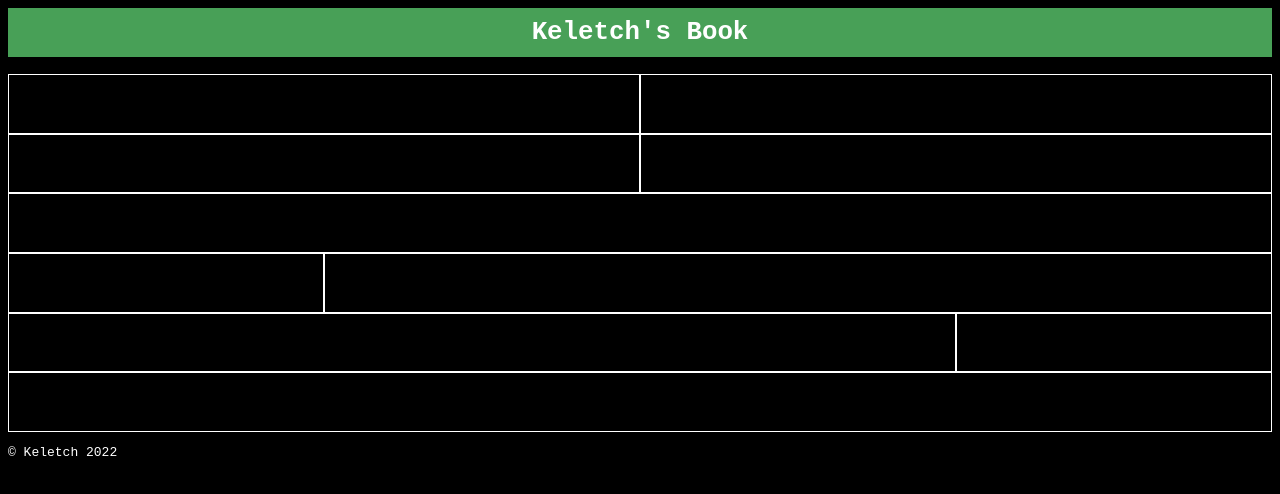
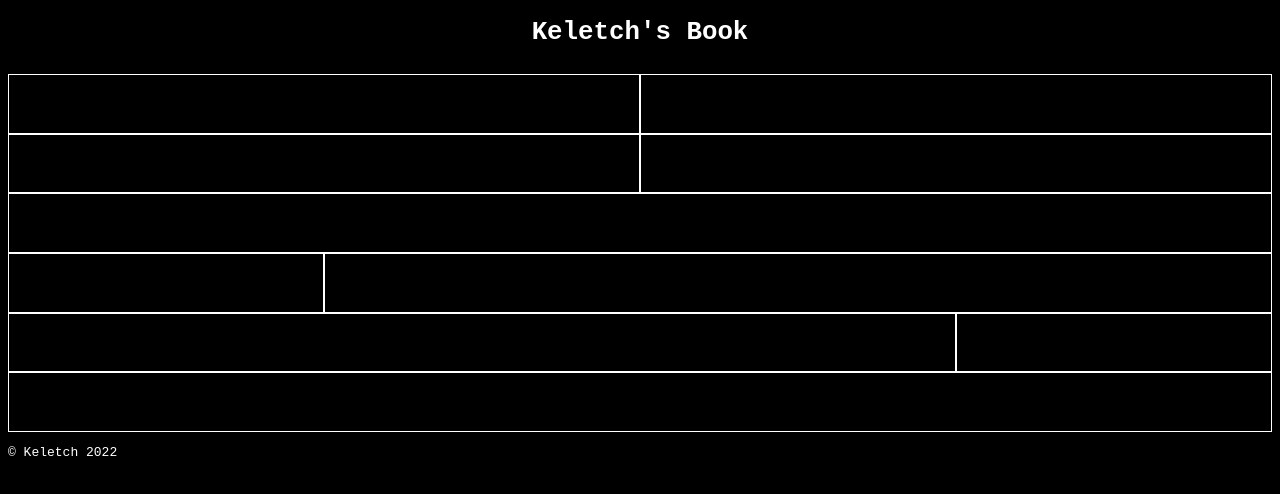
Before and after one commit to Keletch/book, a plain HTML site: page index.html in a window 1280 px wide. Drawn offline with Linux system fonts and the light colour scheme.

Commit message:
backToNormal(stopTests)

```diff
--- a/styles/main.css
+++ b/styles/main.css
@@ -7,7 +7,7 @@
 }
 
 .headv{
-    background-color: rgb(72, 160, 87);
+    background-color: #000;
     color: #fff;
     font-family: monospace;
     font-size: calc(1em + 1vw);
```
